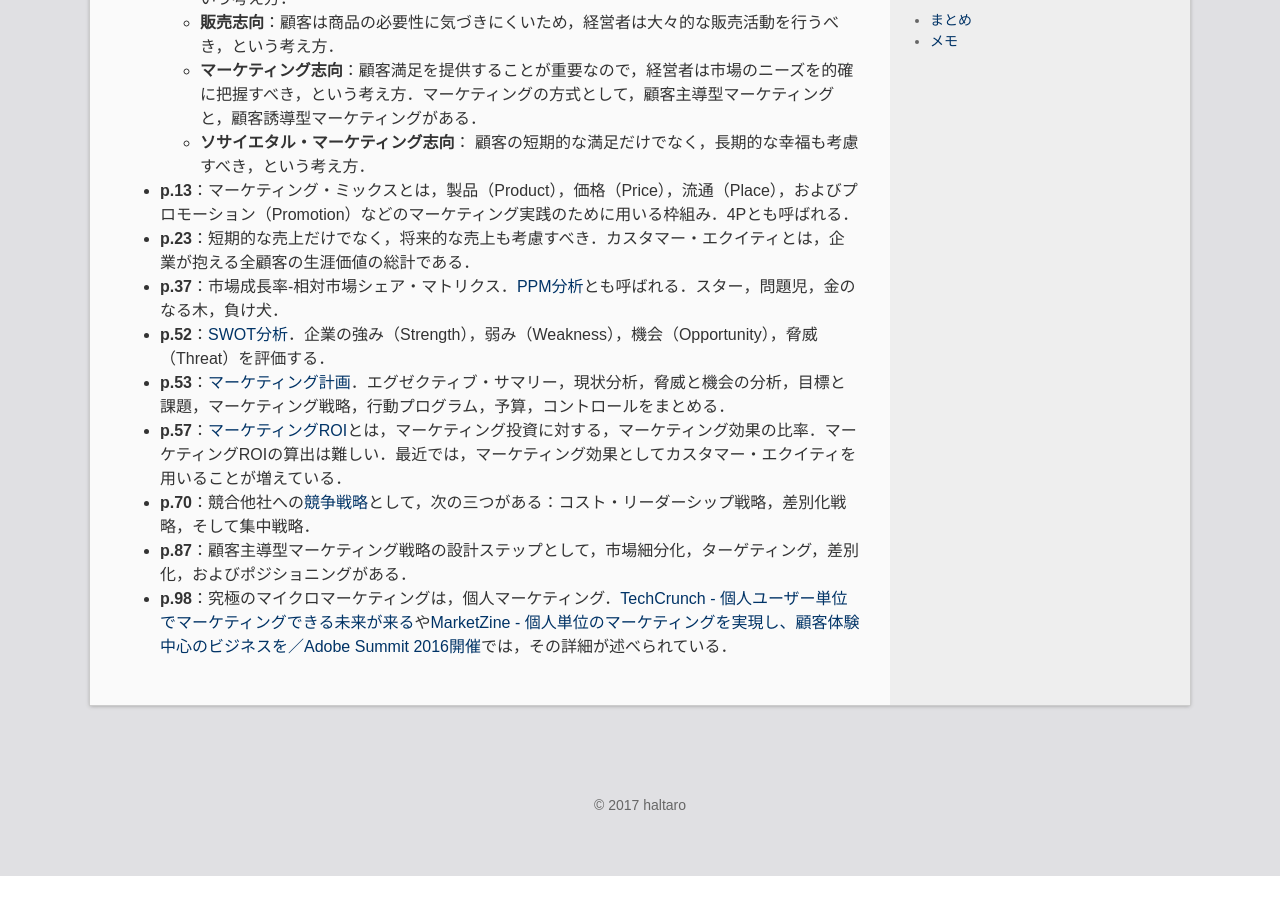
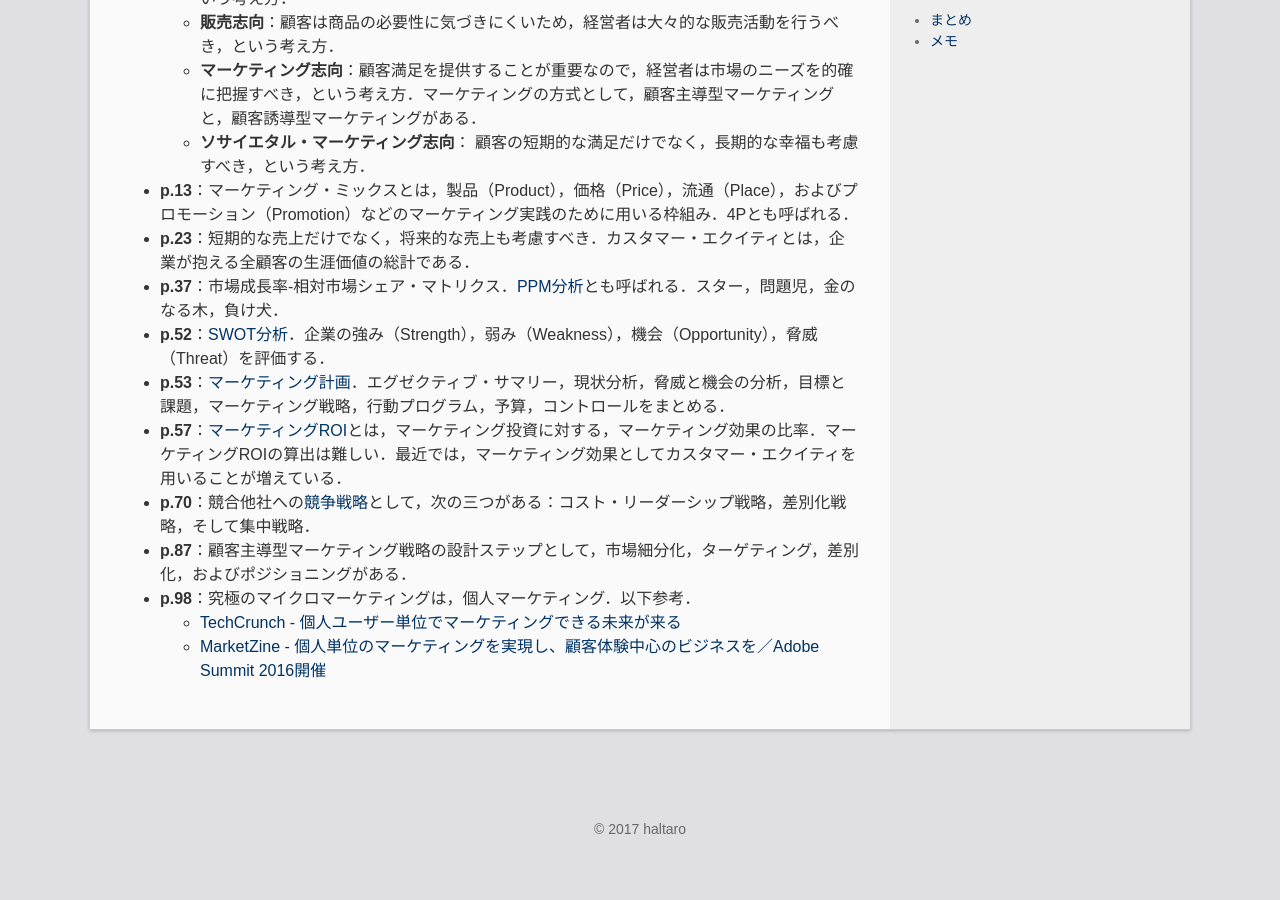
Before and after one commit to madoreenu/haltaro.github.io, a Jekyll site: the page built from _posts/2017-10-15-marketing.md, in a window 1280 px wide and 900 px high, scrolled down 904 px. Built offline with Jekyll 4.4.1, drawn with Linux system fonts in a browser that asks for light colours; before the commit the page ends 1780 px from its top, so only the background shows below that.

```diff
--- a/_posts/2017-10-15-marketing.md
+++ b/_posts/2017-10-15-marketing.md
@@ -35,4 +35,6 @@ outline: （作成中）コトラー，アームストロング，恩藏のマ
 * **p.57**：[マーケティングROI](https://www.leadplus.net/blog/marketing-roi.html)とは，マーケティング投資に対する，マーケティング効果の比率．マーケティングROIの算出は難しい．最近では，マーケティング効果としてカスタマー・エクイティを用いることが増えている．
 * **p.70**：競合他社への[競争戦略](http://www.marketingbank.jp/special/cat07/129.php)として，次の三つがある：コスト・リーダーシップ戦略，差別化戦略，そして集中戦略．
 * **p.87**：顧客主導型マーケティング戦略の設計ステップとして，市場細分化，ターゲティング，差別化，およびポジショニングがある．
-* **p.98**：究極のマイクロマーケティングは，個人マーケティング．[TechCrunch - 個人ユーザー単位でマーケティングできる未来が来る](http://jp.techcrunch.com/2015/08/16/20150814the-future-of-consumer-marketing-is-personal-2/)や[MarketZine - 個人単位のマーケティングを実現し、顧客体験中心のビジネスを／Adobe Summit 2016開催](https://markezine.jp/article/detail/24150)では，その詳細が述べられている．
+* **p.98**：究極のマイクロマーケティングは，個人マーケティング．以下参考．
+  * [TechCrunch - 個人ユーザー単位でマーケティングできる未来が来る](http://jp.techcrunch.com/2015/08/16/20150814the-future-of-consumer-marketing-is-personal-2/)
+  * [MarketZine - 個人単位のマーケティングを実現し、顧客体験中心のビジネスを／Adobe Summit 2016開催](https://markezine.jp/article/detail/24150)
```
Also changed, not shown: other parts of _posts/2017-10-15-marketing.md (+1 -1 lines), _posts/2017-10-14-web-buisiness.md (+0 -1 lines), _posts/2017-10-15-jekyll-windows.md (line endings or trailing spaces), _posts/2017-10-22-python-windonws.md (line endings or trailing spaces), 3 other files.
